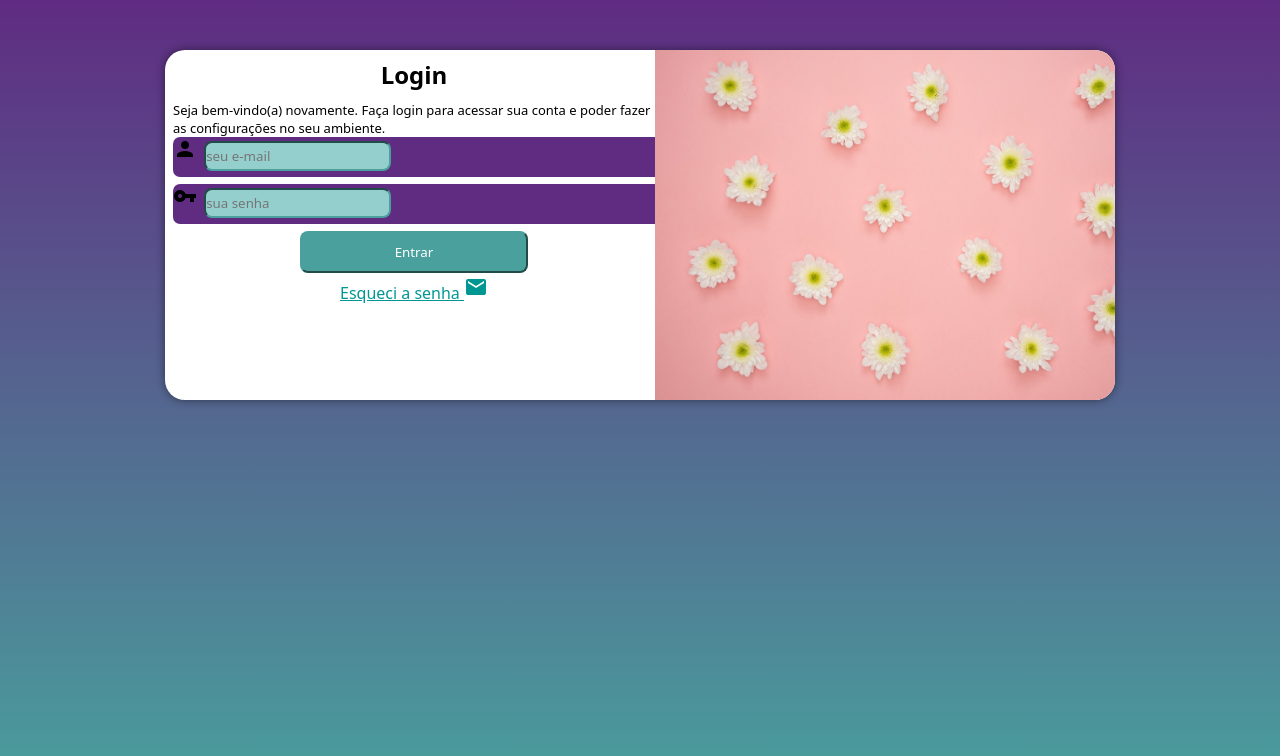
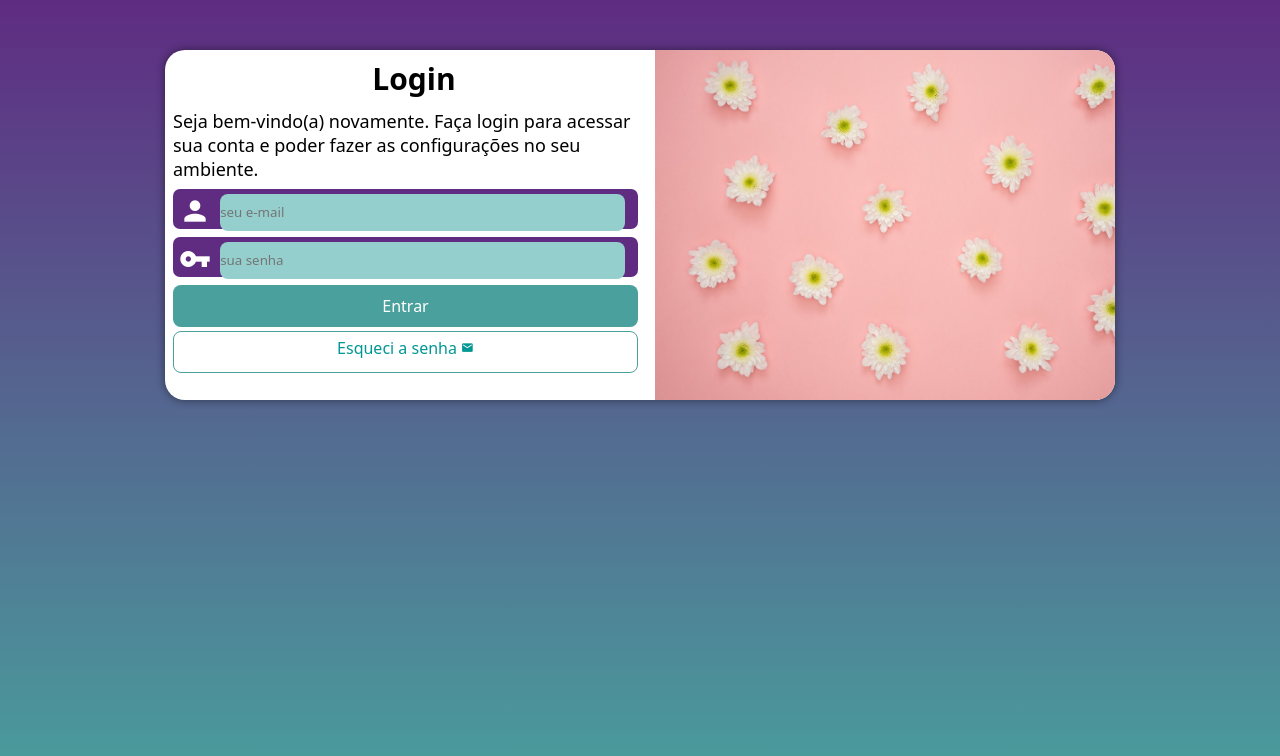
Before and after one commit to thamiresantos/projeto-login, a plain HTML site: page loginflex.html in a window 1280 px wide. Drawn offline with Linux system fonts and the light colour scheme.

Commit message:
finalizando projeto

```diff
--- a/estilos/style.css
+++ b/estilos/style.css
@@ -29,7 +29,7 @@ section#login {
     position: absolute;
     top: 50%;
     left: 50%;
-    overflow: hidden; /* tudo que tiver fora da borada vaia ficar escondido*/
+    overflow: hidden; /* tudo que tiver fora da borada vai ficar escondido*/
 
     background-color: white;
     width: 250px;
@@ -133,7 +133,7 @@ form > a {
 }
 
 form > a:hover{
-    background-color :#6cd3cf;
+    background-color :#6ed6df;
 }
 
 /* icon email*/
--- a/estilosflex/estilo.css
+++ b/estilosflex/estilo.css
@@ -66,39 +66,49 @@ Grandes telas: acima de 1200px
         text-align: center;
         margin-bottom: 10px;
 
-
     }
 
     #formulario > p {
         font-size: 13px;
 
     }
+/* icons */
+
+    div.form > .material-icons {
+        color: white;
+        font-size: 2em;
+        width: 40px;
+        padding: 6px;
+    }
 
 
 
-   /* butao de enviar o email e a senha*/
+   /* Campo enviar o email e a senha*/
     .form{
         background-color:#5f2c82 ;
-        margin-bottom: 7px;
+        margin: 8px 0px;
         height: 40px;
-        border-radius: 7px;
+        border-radius: 7px ;
 
         gap: 2px;
     }
 
+
     .form > input {
         background-color: #94CFCD;
         margin: 3px;
-        height: 30px;
-        width: 187px;
+        height: 37px;
+        width: 181px;
         border-radius: 8px;
-        border-color: #49a09d;
+        border-color:#5f2c82;
+        border: none;
 
+        transform: translateY(-10px);
 
     }
 
 
-    /* butoes 'entrar' e 'esqueci a senha' */
+    /* butoes 'entrar' */
 
     #botoes{
         display: flex;
@@ -111,13 +121,15 @@ Grandes telas: acima de 1200px
     /* botão Entrar */
     #entrar{
         background-color: #49a09d;
+        text-align: center;
+        font-size: 16px;
         color: white;
         text-align: center;
         height: 42px;
-        width: 228px;
+        width: 100%;
         border-radius: 8px;
         border-color: #49a09d;
-        box-shadow: white;
+        border: none;
 
     }
 
@@ -127,12 +139,26 @@ Grandes telas: acima de 1200px
 
 /* botão esqueci minha senha*/
 
-    #esqueci{
+   a#esqueci{
+        display: block;
         background-color: white;
+        text-align: center;
+        width: 100%;
+        height: 42px;
+        margin: 2px;
+        padding: 5px;
         color: #009792;
-        ;
+        border: 1px solid #49a09d;
+        border-radius: 8px;
+        text-decoration:none ;
+
     }
 
     #esqueci:hover{
         background-color: #6cd3cf;
     }
+
+    /* icon email*/
+     a > .material-icons {
+    font-size:0.8em ;
+}
--- a/estilosflex/medias-query.css
+++ b/estilosflex/medias-query.css
@@ -17,15 +17,23 @@
     div#imagem{
         display: block;
         background-image: url(../imagens/flores.jpg);
-        width: 200px;
+        width: 250px;
         height: 280px;
+        margin-right: 5px;
         float: left;
         border-radius: 20px 0px 0px 20px;
 
     }
 
-    div#formulario {
-    width: 70vw;
+    section#login > div#formulario {
+        display: block;
+        float: right;
+        width: 58%;
+    }
+
+    .form > input {
+        width: 86%;
+
     }
 }
 
@@ -49,6 +57,24 @@
 
     }
 
+    div.form{
+         width: 465px;
+    }
 
+    .form > input {
+        width: 405px;
 
+    }
+
+    #botoes{
+        width: 465px;
+    }
+
+    #formulario > h1 {
+        font-size: 30px;
+    }
+
+    #formulario > p {
+        font-size: 18px;
+    }
 }
```
